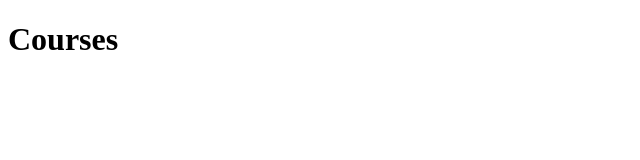
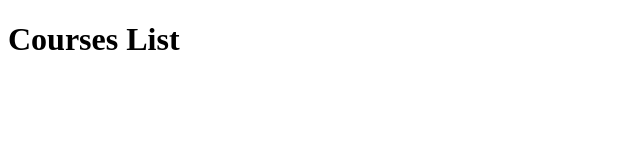
Before and after one commit to kmilo8346/abdala, a React (Vite) app in the folder apps/web/: page / in a window 1280 px wide. Both pictures are taken after a click on the button "Iniciar sesión". Shown: the top 160 px of the page, without its empty margins (0-640 px from the left). Built offline with nearby package versions, Linux system fonts and the light colour scheme.

Commit message:
update(root): changed the title

```diff
--- a/apps/web/src/pages/root/index.tsx
+++ b/apps/web/src/pages/root/index.tsx
@@ -3,7 +3,7 @@ import styles from './index.module.scss';
 export function RootPage() {
   return (
     <div className={styles.root}>
-      <h1>Courses</h1>
+      <h1>Courses List</h1>
     </div>
   );
 }
```
